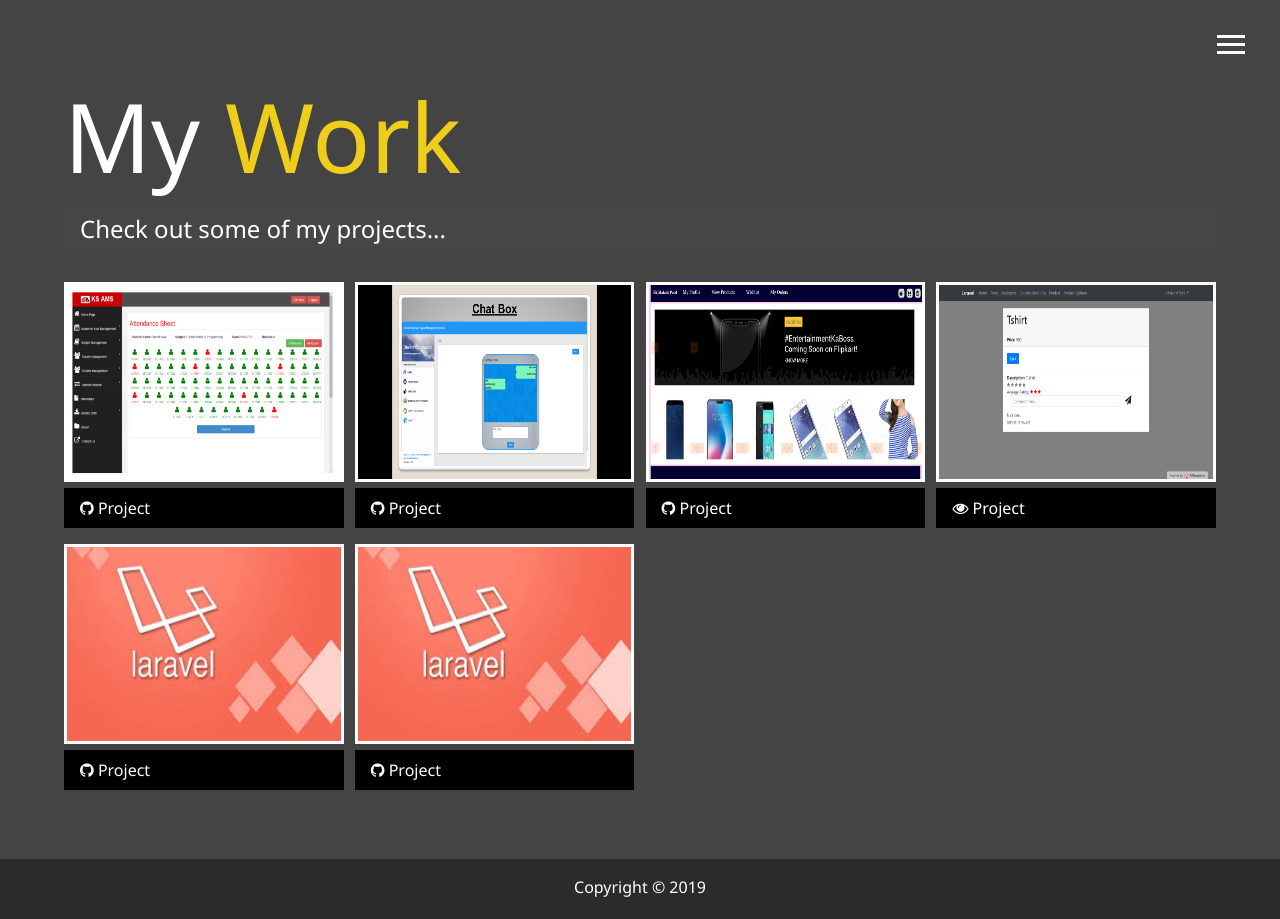
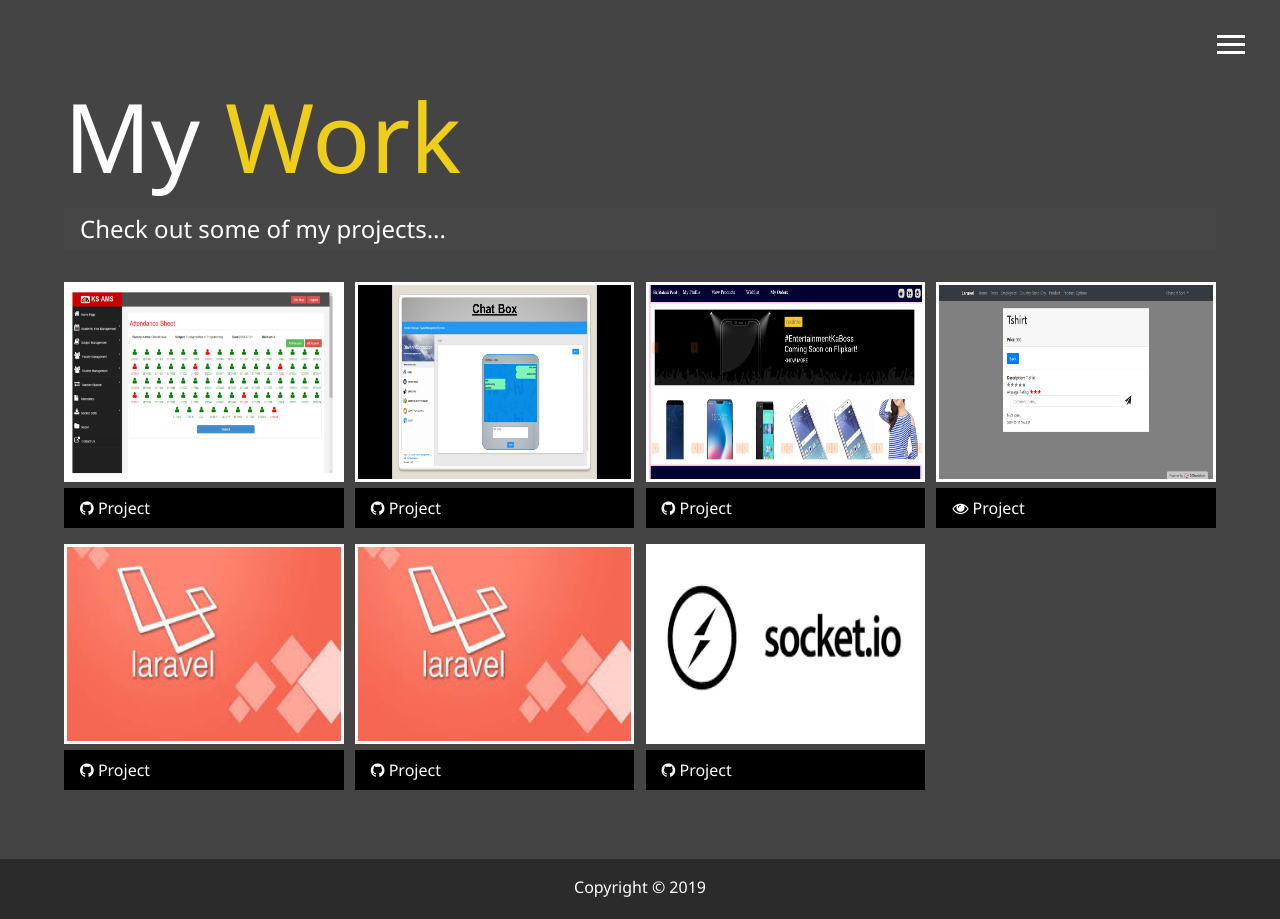
Before and after one commit to sonichandni/sonichandni, a website: page dist/work.html in a window 1280 px wide. Drawn offline with Linux system fonts and the light colour scheme.

Commit message:
Updated Portfolio

```diff
--- a/dist/work.html
+++ b/dist/work.html
@@ -128,7 +128,19 @@
                     " class="btn-dark">
                         <i class="fa fa-github"></i> Project
                     </a>
-                </div>
+            </div>
+
+            <div class="item">
+                <a href="https://github.com/sonichandni/socket-io">
+                    <img src="img/projects/socket-io.png" alt="project">
+                </a>
+                <!-- <a href="#" class="btn-light">
+                    <i class="fa fa-eye"></i> Project
+                </a> -->
+                <a href="https://github.com/sonichandni/socket-io" class="btn-dark">
+                    <i class="fa fa-github"></i> Project
+                </a>
+        </div>
         </div>
     </main>
     <footer id="main-footer">
```
Also changed, not shown: dist/img/projects/socket-io.png (added).
